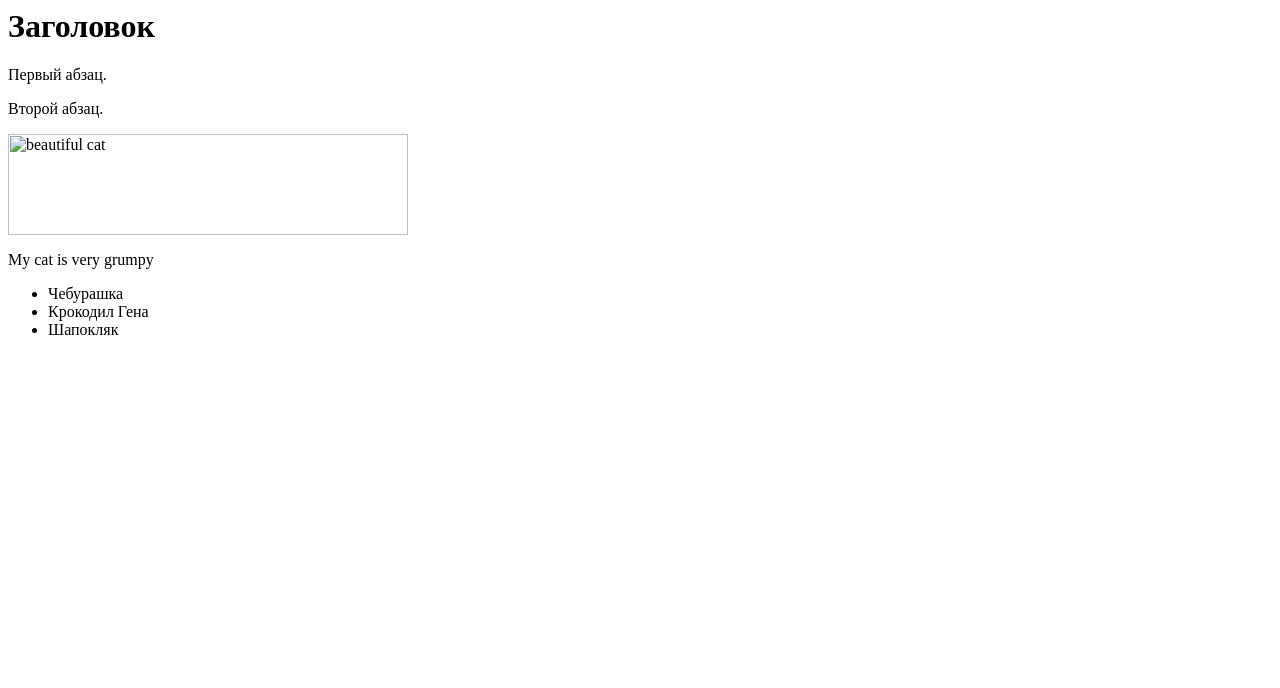
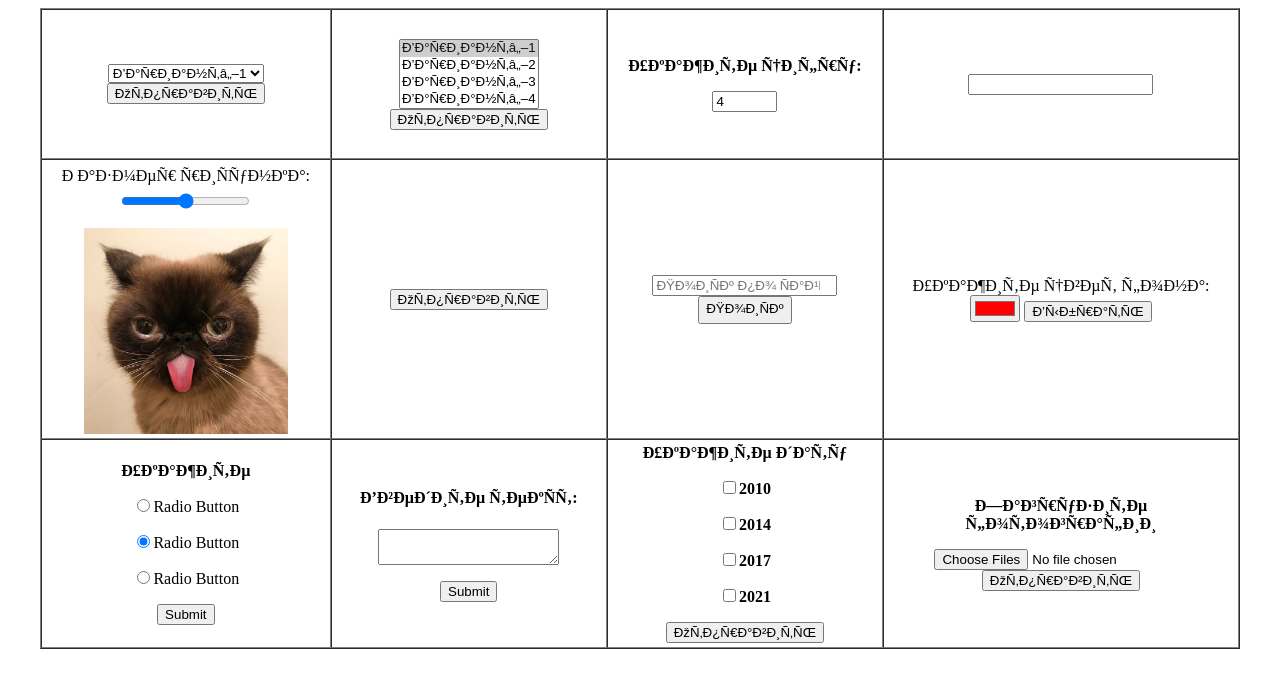
Before and after one commit to olga-forforce/forforce_qa, a website: page index.html in a window 1280 px wide. Drawn offline with Linux system fonts and the light colour scheme.

Commit message:
'homework'

```diff
--- a/index.html
+++ b/index.html
@@ -1,23 +1,88 @@
 <!DOTYPE>
 <html>
 <head>
-	<meta http-equiv="Content-Type" content="text/html; charset=utf-8">
-	<title>Пример веб-страницы</title>
+	<meta http-equiv="Content-Type" content="text/html" charset=utf-8">
+	<title>Верстка формы</title>
+	<script>
+		function sizePic(){
+			size = document.getElementById("size").value;
+			img = document.getElementById("pic");
+			img.width=60+20*size;
+		}
+	</script>
 </head>
 <body>
-	<h1>Заголовок</h1>
-	<!-- Комментарий -->
-	<p>Первый абзац.</p>
-	<p>Второй абзац.</p>
-	<img src="imagecat.jpg"
-		alt="beautiful cat"
-		width="400"
-		height="101">
-	<p class="editor-note">My cat is very grumpy</p>
-	<ul type="disc">
-		<li>Чебурашка</li>
-		<li>Крокодил Гена</li>
-		<li>Шапокляк</li>
-	</ul>
+	<form>
+		<table width="1200" border="1" align="center" cellpadding="4" cellspacing="0">
+			<tr>
+				<td align="center" width="194" height="150">
+					<p><select name="select">
+						<option>Вариант№1</option>
+					</select>
+					<input type="submit" value="Отправить"></p>
+				</td>
+				<td align="center" width="194" height="150">
+					<p><select name="select" size="4" multiple>
+						<option selected value="a1">Вариант№1</option>
+						<option value="a2">Вариант№2</option>
+						<option value="a3">Вариант№3</option>
+						<option value="a4">Вариант№4</option>
+					</select>
+						<input type="submit" value="Отправить"></p>
+				</td>
+				<td align="center" width="194" height="150">
+					<p><strong>Укажите цифру:</strong></p>
+					<p><input maxlength="20" size="5" value="4"></p>
+				</td>
+				<td align="center" width="194" height="150">
+					<p><input type="number" name="variant" value="Вариант№1"></p>
+				</td>
+			</tr>
+			<tr>
+				<td align="center" height="250">
+					<p>Размер рисунка: <input type="range" min="1" max="5" id="size" oninput="sizePic()" value="3"></p>
+					<p><img src="image/cat.png" alt="picturecat" id="pic"></p>
+				</td>
+				<td align="center" height="250">
+					<p><input type="submit" value="Отправить"></p>
+				</td>
+				<td align="center" height="250">
+					<p><input type="search" name="qwe" placeholder="Поиск по сайту">
+					<input type="submit" value="Поиск"></p>
+				</td>
+				<td align="center" height="250">
+					<p>Укажите цвет фона: <input type="color" name="rgb" value="#ff0000">
+					<input type="submit" value="Выбрать"></p>
+				</td>
+			</tr>
+			<tr>
+				<td align="center" height="200">
+					<p><b>Укажите</b></p>
+					<p><input name="radiob" type="radio" value="radioBatton">Radio Button</p>
+					<p><input name="radiob" type="radio" value="radioBatton" checked>Radio Button</p>
+					<p><input name="radiob" type="radio" value="radioBatton">Radio Button</p>
+					<p><input type="submit" value="Submit"></p>
+				</td>
+				<td align="center" height="200">
+					<p><b>Введите текст:</b></p>
+					<p><textarea name="content"></textarea></p>
+					<p><input type="submit" value="Submit"></p>
+				</td>
+				<td align="center" height="200">
+				 	<p><b>Укажите дату</b></p>
+					<p><b><input type="checkbox" name="num" value="2010">2010</b></p>
+					<p><b><input type="checkbox" name="num" value="2010">2014</b></p>
+					<p><b><input type="checkbox" name="num" value="2010">2017</b></p>
+					<p><b><input type="checkbox" name="num" value="2010">2021</b></p>
+					<p><input type="submit" value="Отправить"></p>
+				</td>
+				<td align="center" height="200">
+					<p><b>Загрузите фотографии</b></p>
+					<p><input type="file" name="photo" multiple accept="image/*,image/jpeg" value="Choose file">
+						<input type="submit" value="Отправить"></p>
+				</td>
+			</tr>
+		</table>
+	</form>
 </body>
 </html>
```
Also changed, not shown: image/cat.png (added), image/kitty.jpeg (added).
